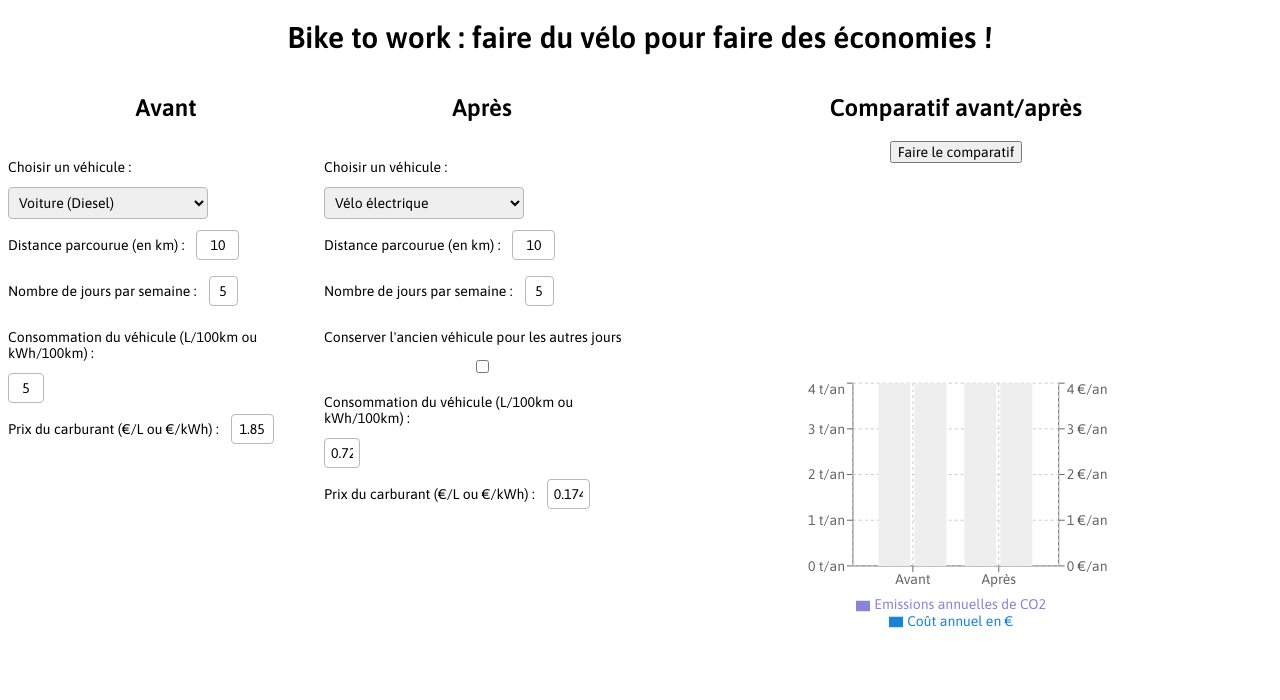
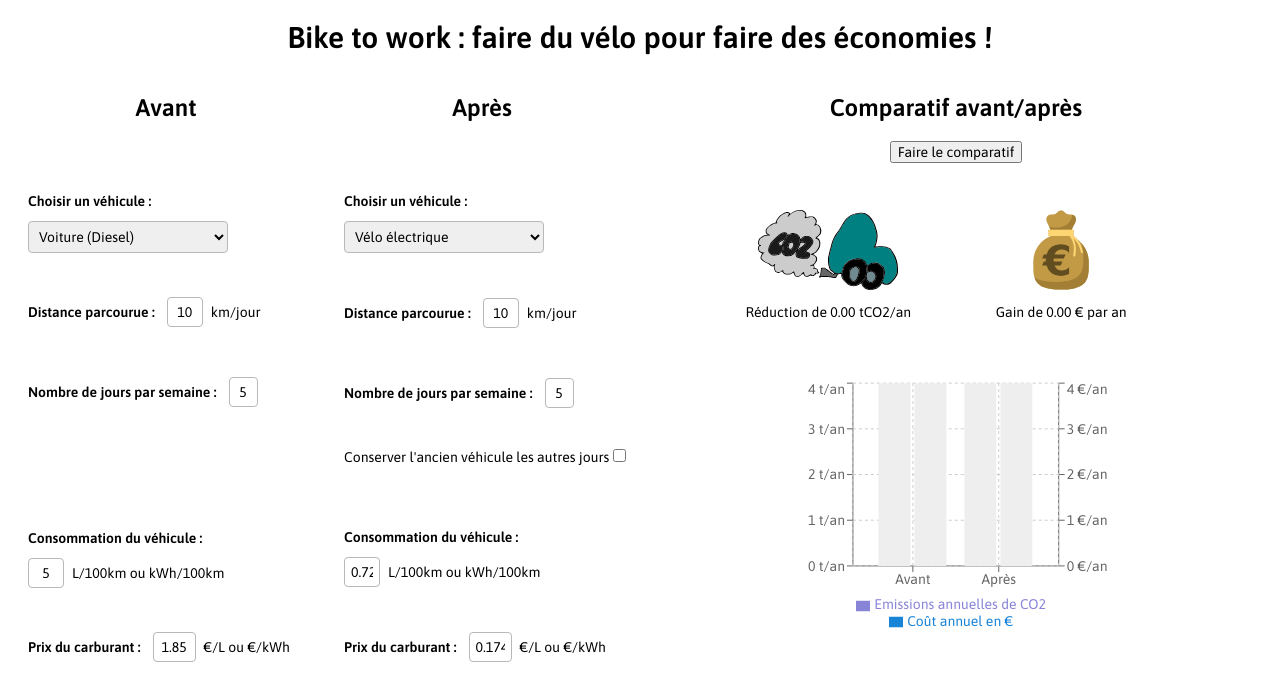
Before and after one commit to NicolasMazieres/bike-to-work, a React (Create React App) app: page / in a window 1280 px wide. Shown: the top 700 px of the page. Built offline with nearby package versions, Linux system fonts and the light colour scheme; no server answers.

Commit message:
New layout and new results data

```diff
--- a/src/components/EstimateEmissions.tsx
+++ b/src/components/EstimateEmissions.tsx
@@ -1,4 +1,4 @@
-import { useState } from "react";
+import { useState, useEffect } from "react";
 import { IDatas } from "../App";
 import Chart from "./Chart";
 
@@ -8,12 +8,17 @@ interface Props {
     isBoxChecked: boolean;
 }
 
+interface IResults {
+    moneySaved: number;
+    co2Saved: number;
+}
+
 function EstimateEmissions(props: Props) {
     const [oldEmissions, setOldEmissions] = useState<number>(0);
     const [newEmissions, setNewEmissions] = useState<number>(0);
     const [oldCost, setOldCost] = useState<number>(0);
     const [newCost, setNewCost] = useState<number>(0);
-
+    const [savedResults, setSavedResults] = useState<IResults>({moneySaved: 0, co2Saved: 0});
 
     const weeksWorkedPerYear = 45.6;
 
@@ -28,6 +33,10 @@ function EstimateEmissions(props: Props) {
     const newDaysPerWeek = props.newVehicleData.daysPerWeek;
     const newConsommation = props.newVehicleData.consommation / 100;
     const newPrice = props.newVehicleData.price;
+
+    useEffect(() => {
+        setSavedResults({moneySaved: (oldCost-newCost), co2Saved: (oldEmissions-newEmissions) })
+    }, [oldCost, newCost, oldEmissions, newEmissions])
 
     function estimateEmissions() {
         setOldEmissions(oldDistance * oldEmissionFactor * oldDaysPerWeek * weeksWorkedPerYear / 1000);
@@ -61,6 +70,16 @@ function EstimateEmissions(props: Props) {
                 <div className="estimate-button-container">
                     <button className="estimate-button" onClick={handleClick}>Faire le comparatif</button>
                 </div>
+                <div className="svg-container">
+                    <div className="svg">
+                        <img src=".\images\emissions.svg" alt="CO2 emissions" height={80} />
+                        <p>Réduction de {savedResults.co2Saved.toFixed(2)} tCO2/an</p>
+                    </div>
+                    <div className="svg euro-svg">
+                        <img src=".\images\euro.svg" alt="Euro" height={80} />
+                        <p>Gain de {savedResults.moneySaved.toFixed(2)} € par an</p>
+                    </div>
+                </div>
                 <Chart
                     data1={[oldEmissions, newEmissions]}
                     unit1=" t/an"
--- a/src/components/InputNumber.tsx
+++ b/src/components/InputNumber.tsx
@@ -3,21 +3,22 @@ import { useState, useEffect } from "react";
 interface Props {
     setNumber: React.Dispatch<React.SetStateAction<number>>;
     label: string;
+    unit?: string;
     min?: string;
     max?: string;
     initvalue?: string;
     maxLength?: number;
 }
 
-function InputNumber({ setNumber, label, min = "", max = "", initvalue="0", maxLength=10}: Props) {
+function InputNumber({ setNumber, label, unit = "", min = "", max = "", initvalue = "0", maxLength = 10 }: Props) {
     const [value, setValue] = useState("0");
 
     function handleChange(e: React.ChangeEvent<HTMLInputElement>) {
-        if (Number(e.target.value) > Number(max)){
+        if (Number(e.target.value) > Number(max)) {
             setValue(max);
         }
-        else if (Number(e.target.value) < Number(min)){
-             setValue(min);
+        else if (Number(e.target.value) < Number(min)) {
+            setValue(min);
         }
         else setValue(e.target.value);
     }
@@ -27,7 +28,7 @@ function InputNumber({ setNumber, label, min = "", max = "", initvalue="0", maxL
     }, [initvalue])
 
     useEffect(() => {
-        if (value.length > maxLength){
+        if (value.length > maxLength) {
             setValue(value.slice(0, maxLength));
         }
         setNumber(Number(value));
@@ -36,7 +37,10 @@ function InputNumber({ setNumber, label, min = "", max = "", initvalue="0", maxL
     return (
         <div>
             <label htmlFor="inputnumber">{label} : </label>
-            <input type="number" name="inputnumber" id="inputnumber" min={min} max={max} value={value} onChange={handleChange} />
+            <div className="inputnumber-block">
+                <input type="number" name="inputnumber" id="inputnumber" min={min} max={max} value={value} onChange={handleChange} />
+                <span className="unit">{unit}</span>
+            </div>
         </div>
     )
 }
--- a/src/components/NewVehicle.tsx
+++ b/src/components/NewVehicle.tsx
@@ -42,12 +42,13 @@ function NewVehicle(props: Props) {
             <h2>Après</h2>
             <div className="new-vehicle-body-container">
                 <SelectButton setName={setName} selectedName={name} />
-                <InputNumber setNumber={setDistance} label="Distance parcourue (en km)" min="0" max="100" initvalue="10" />
+                <InputNumber setNumber={setDistance} label="Distance parcourue" unit="km/jour" min="0" max="99" initvalue="10" />
                 <InputNumber setNumber={setDaysPerWeek} label="Nombre de jours par semaine" min="1" max="7" initvalue="5" />
-                <label htmlFor="check">Conserver l'ancien véhicule pour les autres jours</label>
-                <input type="checkbox" id="check" checked={props.isBoxChecked} onChange={handleChangeBox} />
-                <InputNumber setNumber={setConsommation} label="Consommation du véhicule (L/100km ou kWh/100km)" min="0" max="20" initvalue={initConsommationValue} maxLength={4}/>
-                <InputNumber setNumber={setPrice} label="Prix du carburant (€/L ou €/kWh)" min="0" max="100" initvalue={initFuelValue} maxLength={5} />
+                <label htmlFor="check" id="checkbox-label">Conserver l'ancien véhicule les autres jours
+                    <input type="checkbox" id="check" checked={props.isBoxChecked} onChange={handleChangeBox} />
+                </label>
+                <InputNumber setNumber={setConsommation} label="Consommation du véhicule" unit="L/100km ou kWh/100km" min="0" max="20" initvalue={initConsommationValue} maxLength={4} />
+                <InputNumber setNumber={setPrice} label="Prix du carburant" unit="€/L ou €/kWh" min="0" max="100" initvalue={initFuelValue} maxLength={5} />
             </div>
         </div>
     )
--- a/src/components/OldVehicle.tsx
+++ b/src/components/OldVehicle.tsx
@@ -36,10 +36,11 @@ function OldVehicle(props: Props) {
             <h2>Avant</h2>
             <div className="old-vehicle-body-container">
                 <SelectButton setName={setName} selectedName={name} />
-                <InputNumber setNumber={setDistance} label="Distance parcourue (en km)" min="0" max="100" initvalue="10" />
+                <InputNumber setNumber={setDistance} label="Distance parcourue" unit="km/jour" min="0" max="99" initvalue="10" />
                 <InputNumber setNumber={setDaysPerWeek} label="Nombre de jours par semaine" min="1" max="7" initvalue="5" />
-                <InputNumber setNumber={setConsommation} label="Consommation du véhicule (L/100km ou kWh/100km)" min="0" max="20" initvalue={initConsommationValue} maxLength={4} />
-                <InputNumber setNumber={setPrice} label="Prix du carburant (€/L ou €/kWh)" min="0" max="100" initvalue={initFuelValue} maxLength={5} />
+                <br /><br />
+                <InputNumber setNumber={setConsommation} label="Consommation du véhicule" unit="L/100km ou kWh/100km" min="0" max="20" initvalue={initConsommationValue} maxLength={4} />
+                <InputNumber setNumber={setPrice} label="Prix du carburant" unit="€/L ou €/kWh" min="0" max="100" initvalue={initFuelValue} maxLength={5} />
             </div>
         </div>
     )
--- a/src/index.css
+++ b/src/index.css
@@ -21,6 +21,8 @@
     height: 70vh;
     display: flex;
     flex-direction: column;
+    justify-content: space-evenly;
+    padding: 0px 20px;
 }
 
 .estimate-container {
@@ -34,12 +36,31 @@
     height: 70vh;
     flex-direction: column;
     justify-content: space-between;
+    align-items: center;
 }
 
 .estimate-button-container {
     display: flex;
     justify-content: center;
     align-items: center;
+}
+
+.svg-container {
+    width: 80%;
+    display: flex;
+    justify-content: space-around;
+    align-items: center;
+}
+
+.svg {
+    display: flex;
+    flex-direction: column;
+    justify-content: space-between;
+    align-items: center;
+}
+
+.euro-svg {
+    margin-right: 40px;
 }
 
 .chart-container {
@@ -66,6 +87,9 @@ h2 {
     font-size: 24px;
 }
 
+
+/* Input specific CSS */
+
 input, select {
     padding: 6px;
     border: 1px solid rgb(184, 184, 184);
@@ -86,4 +110,18 @@ input[type=number]::-webkit-outer-spin-button {
 label {
     padding: 18px 12px 12px 0;
     display: inline-block;
+    font-weight: 600;
   }
+
+#checkbox-label {
+    padding: 0 12px 12px 0;
+    font-weight: 400;
+}
+
+.unit {
+    padding: 8px;
+}
+
+.inputnumber-block {
+    display: inline-block;
+}
```
Also changed, not shown: public/images/emissions.svg (added), public/images/euro.svg (added).
